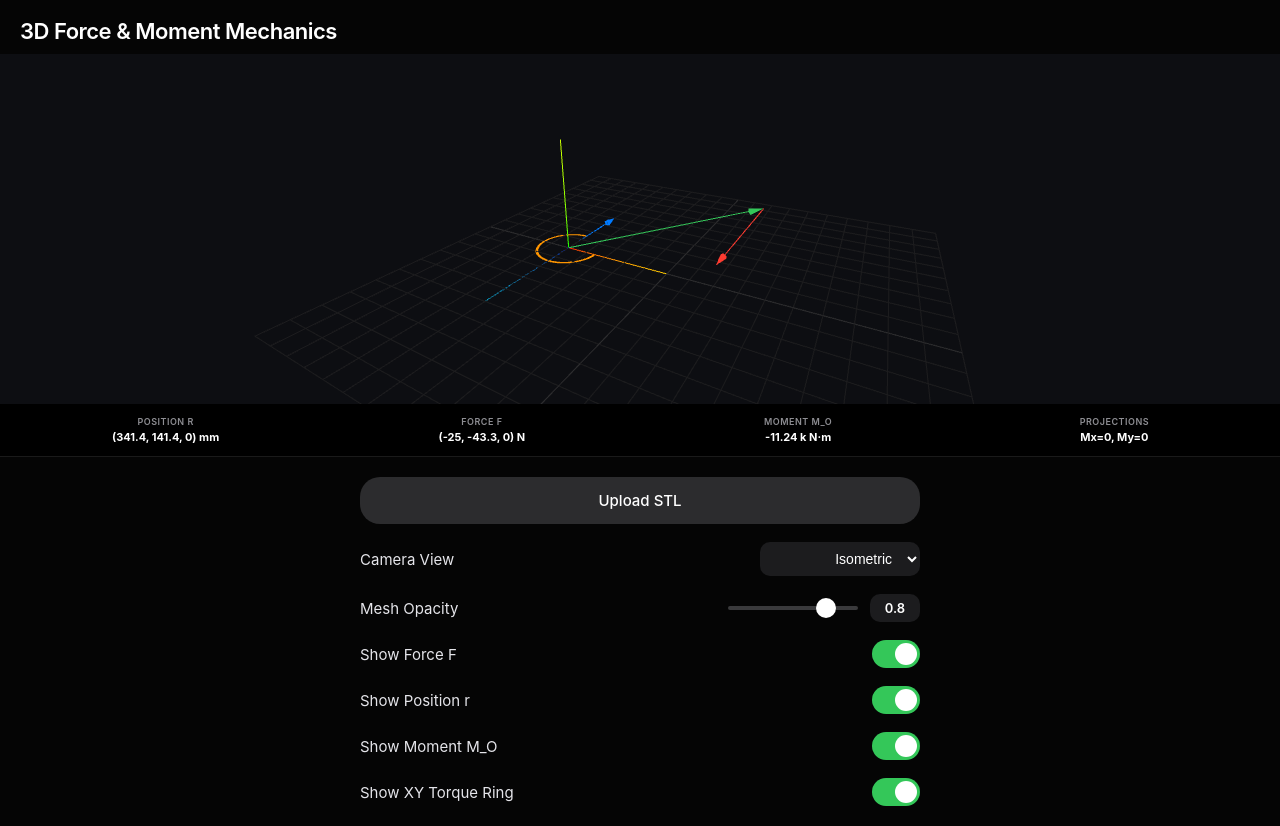
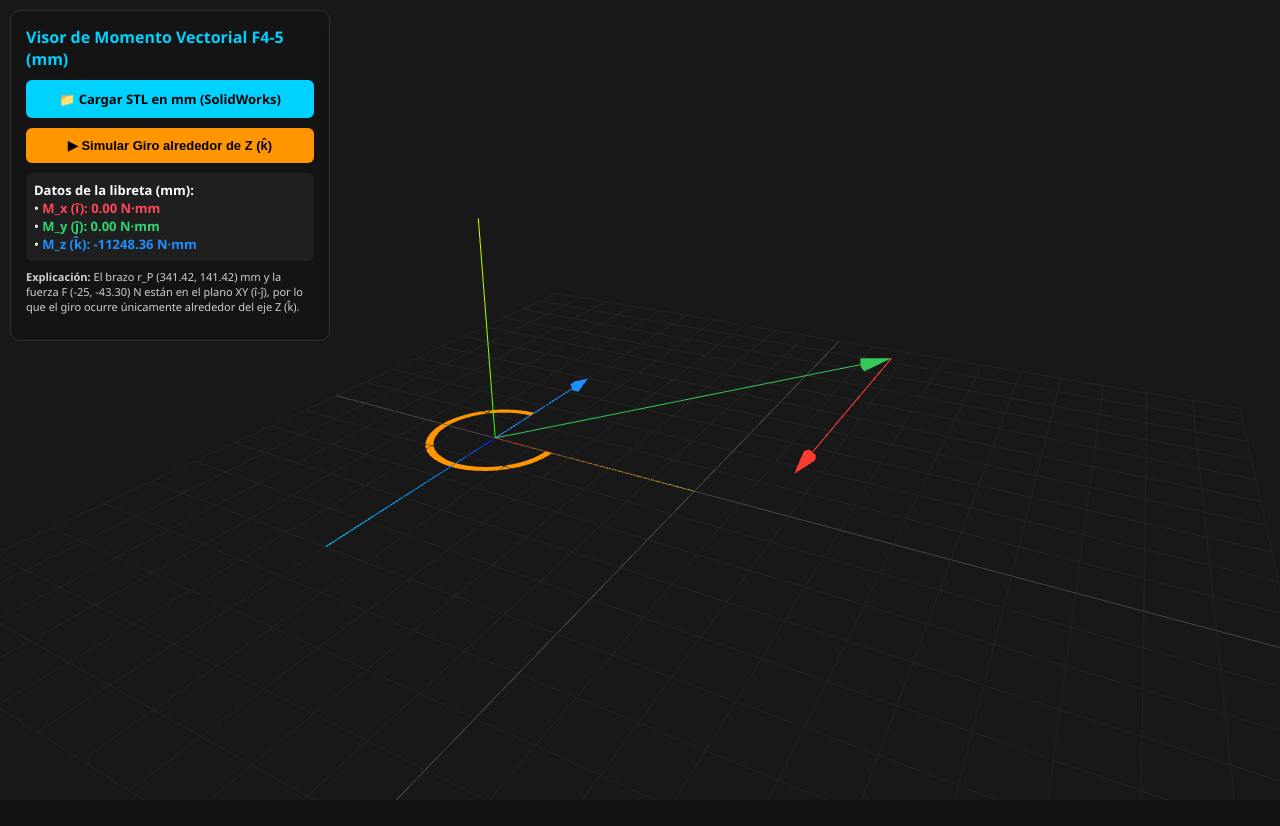
Before and after one commit to ChokoPowo/Momento-Estatica, a plain HTML site: page index.html in a window 1280 px wide. After the commit the page ends 800 px from the top, so only its background shows below. Drawn offline with nearby package versions, Linux system fonts and the light colour scheme.

Commit message:
Refactor index.html for improved UI and functionality
Updated title and modified styles for UI panel and controls. Enhanced lighting and camera settings for better visualization.

```diff
--- a/index.html
+++ b/index.html
@@ -3,43 +3,19 @@
 <head>
   <meta charset="UTF-8">
   <meta name="viewport" content="width=device-width, initial-scale=1.0">
-  <title>3D Force & Moment Mechanics</title>
+  <title>Visor WebGL F4-5: Giro en Z y STL en mm</title>
   <style>
-    * { box-sizing: border-box; margin: 0; padding: 0; }
-    body { font-family: -apple-system, BlinkMacSystemFont, 'Segoe UI', Roboto, Helvetica, Arial, sans-serif; background-color: #050505; color: #ffffff; min-height: 100vh; display: flex; flex-direction: column; }
-
-    header { padding: 18px 20px 10px 20px; font-size: 22px; font-weight: 600; letter-spacing: -0.5px; }
-
-    #viewport-container { width: 100%; height: 350px; background-color: #0d0e12; position: relative; }
-    #canvas3d { width: 100%; height: 100%; display: block; }
-
-    .metrics-bar { display: grid; grid-template-columns: repeat(4, 1fr); gap: 5px; background: #000000; padding: 12px 10px; border-bottom: 1px solid #1a1a1a; text-align: center; }
-    .metric-item { display: flex; flex-direction: column; align-items: center; justify-content: center; }
-    .metric-label { font-size: 9px; text-transform: uppercase; color: #8e8e93; font-weight: 600; margin-bottom: 3px; letter-spacing: 0.5px; }
-    .metric-value { font-size: 11px; font-weight: 700; color: #ffffff; white-space: nowrap; }
-
-    .controls-container { padding: 20px; display: flex; flex-direction: column; gap: 18px; max-width: 600px; margin: 0 auto; width: 100%; }
-
-    .upload-btn { background-color: #2c2c2e; color: #ffffff; border: none; padding: 14px; border-radius: 20px; font-size: 15px; font-weight: 500; text-align: center; cursor: pointer; display: block; width: 100%; transition: background 0.2s; }
-    .upload-btn:active { background-color: #3a3a3c; }
+    * { box-sizing: border-box; }
+    body { margin: 0; padding: 0; overflow: hidden; font-family: 'Segoe UI', Tahoma, Geneva, Verdana, sans-serif; background: #121212; color: #ffffff; }
+    #ui-panel { position: absolute; top: 10px; left: 10px; z-index: 10; background: rgba(20, 20, 20, 0.88); backdrop-filter: blur(8px); padding: 15px; border-radius: 10px; max-width: 320px; border: 1px solid #333; font-size: 13px; }
+    h2 { font-size: 16px; margin: 0 0 10px 0; color: #00d2ff; }
+    .btn-file { display: block; width: 100%; text-align: center; background: #00d2ff; color: #000; font-weight: bold; padding: 10px; border-radius: 6px; cursor: pointer; margin-bottom: 10px; }
+    .btn-anim { display: block; width: 100%; text-align: center; background: #ff9500; color: #000; font-weight: bold; padding: 10px; border-radius: 6px; cursor: pointer; border: none; margin-bottom: 10px; font-size: 13px; }
     input[type="file"] { display: none; }
-
-    .control-row { display: flex; justify-content: space-between; align-items: center; }
-    .control-label { font-size: 15px; font-weight: 400; color: #e5e5ea; }
-
-    select.dark-select { background-color: #1c1c1e; color: #ffffff; border: none; padding: 8px 12px; border-radius: 10px; font-size: 14px; outline: none; width: 160px; text-align: right; }
-
-    .slider-group { display: flex; align-items: center; gap: 12px; }
-    .slider-value { background-color: #1c1c1e; padding: 6px 14px; border-radius: 10px; font-size: 13px; font-weight: 600; min-width: 50px; text-align: center; }
-    input[type="range"] { -webkit-appearance: none; width: 130px; height: 4px; background: #3a3a3c; border-radius: 2px; outline: none; }
-    input[type="range"]::-webkit-slider-thumb { -webkit-appearance: none; width: 20px; height: 20px; border-radius: 50%; background: #ffffff; cursor: pointer; }
-
-    .switch { position: relative; display: inline-block; width: 48px; height: 28px; }
-    .switch input { opacity: 0; width: 0; height: 0; }
-    .slider-toggle { position: absolute; cursor: pointer; top: 0; left: 0; right: 0; bottom: 0; background-color: #3a3a3c; transition: .3s; border-radius: 28px; }
-    .slider-toggle:before { position: absolute; content: ""; height: 22px; width: 22px; left: 3px; bottom: 3px; background-color: white; transition: .3s; border-radius: 50%; }
-    input:checked + .slider-toggle { background-color: #34c759; }
-    input:checked + .slider-toggle:before { transform: translateX(20px); }
+    .data-card { background: rgba(255,255,255,0.05); padding: 8px; border-radius: 6px; margin-top: 8px; }
+    .comp-i { color: #ff4757; font-weight: bold; }
+    .comp-j { color: #2ed573; font-weight: bold; }
+    .comp-k { color: #1e90ff; font-weight: bold; }
   </style>
   <script type="importmap">
     {
@@ -51,84 +27,22 @@
   </script>
 </head>
 <body>
+  <div id="ui-panel">
+    <h2>Visor de Momento Vectorial F4-5 (mm)</h2>
+    <label class="btn-file" for="stlFile">📁 Cargar STL en mm (SolidWorks)</label>
+    <input type="file" id="stlFile" accept="*/*">
 
-  <header>3D Force & Moment Mechanics</header>
+    <button id="animBtn" class="btn-anim">▶ Simular Giro alrededor de Z (k̂)</button>
 
-  <div id="viewport-container">
-    <canvas id="canvas3d"></canvas>
-  </div>
-
-  <div class="metrics-bar">
-    <div class="metric-item">
-      <span class="metric-label">POSITION R</span>
-      <span class="metric-value">(341.4, 141.4, 0) mm</span>
+    <div class="data-card">
+      <b>Datos de la libreta (mm):</b><br>
+      • <span class="comp-i">M_x (î): 0.00 N·mm</span><br>
+      • <span class="comp-j">M_y (ĵ): 0.00 N·mm</span><br>
+      • <span class="comp-k">M_z (k̂): -11248.36 N·mm</span><br>
     </div>
-    <div class="metric-item">
-      <span class="metric-label">FORCE F</span>
-      <span class="metric-value">(-25, -43.3, 0) N</span>
-    </div>
-    <div class="metric-item">
-      <span class="metric-label">MOMENT M_O</span>
-      <span class="metric-value">-11.24 k N·m</span>
-    </div>
-    <div class="metric-item">
-      <span class="metric-label">PROJECTIONS</span>
-      <span class="metric-value">Mx=0, My=0</span>
-    </div>
-  </div>
-
-  <div class="controls-container">
-    <label class="upload-btn" for="stlFileInput">Upload STL</label>
-    <input type="file" id="stlFileInput" accept="*/*">
-
-    <div class="control-row">
-      <span class="control-label">Camera View</span>
-      <select id="cameraSelect" class="dark-select">
-        <option value="isometric">Isometric</option>
-        <option value="top">Top (XY Plane)</option>
-        <option value="side">Side (XZ Plane)</option>
-      </select>
-    </div>
-
-    <div class="control-row">
-      <span class="control-label">Mesh Opacity</span>
-      <div class="slider-group">
-        <input type="range" id="opacitySlider" min="0" max="1" step="0.1" value="0.8">
-        <span id="opacityVal" class="slider-value">0.8</span>
-      </div>
-    </div>
-
-    <div class="control-row">
-      <span class="control-label">Show Force F</span>
-      <label class="switch">
-        <input type="checkbox" id="toggleForce" checked>
-        <span class="slider-toggle"></span>
-      </label>
-    </div>
-
-    <div class="control-row">
-      <span class="control-label">Show Position r</span>
-      <label class="switch">
-        <input type="checkbox" id="togglePos" checked>
-        <span class="slider-toggle"></span>
-      </label>
-    </div>
-
-    <div class="control-row">
-      <span class="control-label">Show Moment M_O</span>
-      <label class="switch">
-        <input type="checkbox" id="toggleMoment" checked>
-        <span class="slider-toggle"></span>
-      </label>
-    </div>
-
-    <div class="control-row">
-      <span class="control-label">Show XY Torque Ring</span>
-      <label class="switch">
-        <input type="checkbox" id="toggleRing" checked>
-        <span class="slider-toggle"></span>
-      </label>
-    </div>
+    <p style="font-size: 11px; opacity: 0.8; margin-top: 8px;">
+      <b>Explicación:</b> El brazo r_P (341.42, 141.42) mm y la fuerza F (-25, -43.30) N están en el plano XY (î-ĵ), por lo que el giro ocurre únicamente alrededor del eje Z (k̂).
+    </p>
   </div>
 
   <script type="module">
@@ -136,18 +50,18 @@
     import { OrbitControls } from 'three/addons/controls/OrbitControls.js';
     import { STLLoader } from 'three/addons/loaders/STLLoader.js';
 
-    const container = document.getElementById('viewport-container');
-    const canvas = document.getElementById('canvas3d');
+    // Configuración de la escena WebGL (Escala en milímetros)
+    const scene = new THREE.Scene();
+    scene.background = new THREE.Color(0x181818);
 
-    const scene = new THREE.Scene();
-    scene.background = new THREE.Color(0x0d0e12);
-
-    const camera = new THREE.PerspectiveCamera(45, container.clientWidth / container.clientHeight, 1, 5000);
+    // Ajuste de rango de cámara para espacio en milímetros (1 mm a 5000 mm)
+    const camera = new THREE.PerspectiveCamera(50, window.innerWidth / window.innerHeight, 1, 5000);
     camera.position.set(450, 350, 550);
 
-    const renderer = new THREE.WebGLRenderer({ canvas, antialias: true });
-    renderer.setSize(container.clientWidth, container.clientHeight);
-    renderer.setPixelRatio(Math.min(window.devicePixelRatio, 2));
+    const renderer = new THREE.WebGLRenderer({ antialias: true });
+    renderer.setSize(window.innerWidth, window.innerHeight);
+    renderer.setPixelRatio(window.devicePixelRatio);
+    document.body.appendChild(renderer.domElement);
 
     const controls = new OrbitControls(camera, renderer.domElement);
     controls.target.set(150, 70, 0);
@@ -155,113 +69,102 @@
 
     // Luces
     scene.add(new THREE.AmbientLight(0xffffff, 0.8));
-    const dirLight = new THREE.DirectionalLight(0xffffff, 1.0);
-    dirLight.position.set(200, 500, 300);
+    const dirLight = new THREE.DirectionalLight(0xffffff, 0.9);
+    dirLight.position.set(300, 600, 500);
     scene.add(dirLight);
 
-    // Rejilla en mm
-    const grid = new THREE.GridHelper(800, 20, 0x2c2c2e, 0x1c1c1e);
+    // Rejilla calibrada en mm (800 mm)
+    const grid = new THREE.GridHelper(800, 20, 0x444444, 0x222222);
     grid.position.set(200, 0, 0);
     scene.add(grid);
 
-    // Ejes
-    const axes = new THREE.AxesHelper(200);
-    scene.add(axes);
+    // Ejes de Coordenadas (X: Rojo, Y: Verde, Z: Azul)
+    const axesHelper = new THREE.AxesHelper(200);
+    scene.add(axesHelper);
 
-    let stlMesh = null;
-    const stlMat = new THREE.MeshStandardMaterial({
-      color: 0x8e8e93,
-      metalness: 0.3,
-      roughness: 0.4,
-      transparent: true,
-      opacity: 0.8
+    // Cargar modelo STL
+    let customMesh = null;
+    const loader = new STLLoader();
+    document.getElementById('stlFile').addEventListener('change', (e) => {
+      const file = e.target.files[0];
+      if (!file) return;
+
+      const reader = new FileReader();
+      reader.onload = (event) => {
+        const geometry = loader.parse(event.target.result);
+        geometry.computeBoundingBox();
+
+        const material = new THREE.MeshStandardMaterial({
+          color: 0x00d2ff,
+          metalness: 0.3,
+          roughness: 0.4,
+          transparent: true,
+          opacity: 0.85
+        });
+
+        if (customMesh) scene.remove(customMesh);
+        customMesh = new THREE.Mesh(geometry, material);
+
+        // Detección y ajuste de escala nativo para mm
+        const size = new THREE.Vector3();
+        geometry.boundingBox.getSize(size);
+        if (size.x < 5) {
+          customMesh.scale.set(1000, 1000, 1000); // Si viene en metros, lo escala a mm
+        } else {
+          customMesh.scale.set(1, 1, 1); // Escala 1:1 nativa en mm
+        }
+
+        scene.add(customMesh);
+      };
+      reader.readAsArrayBuffer(file);
     });
 
-    // Vectores
-    const rPos = new THREE.Vector3(341.42, 141.42, 0);
-    const posArrow = new THREE.ArrowHelper(rPos.clone().normalize(), new THREE.Vector3(0,0,0), rPos.length(), 0x34c759, 20, 10);
+    // Vector Posición r_P (341.42 mm, 141.42 mm, 0 mm)
+    const rPos = new THREE.Vector3(341.42, 141.4213, 0);
+    const posArrow = new THREE.ArrowHelper(rPos.clone().normalize(), new THREE.Vector3(0, 0, 0), rPos.length(), 0x34c759, 20, 10);
     scene.add(posArrow);
 
-    const fDir = new THREE.Vector3(-0.5, -0.866, 0).normalize();
+    // Vector Fuerza F (-25 N, -43.30 N, 0 N)
+    const fDir = new THREE.Vector3(-0.5, -0.866025, 0).normalize();
     const forceArrow = new THREE.ArrowHelper(fDir, rPos, 120, 0xff3b30, 22, 11);
     scene.add(forceArrow);
 
-    const momentArrow = new THREE.ArrowHelper(new THREE.Vector3(0, 0, -1), new THREE.Vector3(0,0,0), 160, 0x007aff, 28, 14);
+    // Flecha del Momento en Z (k-hat) = -11248.36 N·mm
+    const momentDir = new THREE.Vector3(0, 0, -1);
+    const momentOrigin = new THREE.Vector3(0, 0, 0);
+    const momentArrow = new THREE.ArrowHelper(momentDir, momentOrigin, 160, 0x1e90ff, 25, 12);
     scene.add(momentArrow);
 
-    // Torque Ring
-    const ringGeo = new THREE.RingGeometry(55, 60, 32, 1, 0, Math.PI * 1.5);
+    // Anillo de rotación alrededor del eje Z
+    const ringGeo = new THREE.RingGeometry(55, 62, 32, 1, 0, Math.PI * 1.5);
     const ringMat = new THREE.MeshBasicMaterial({ color: 0xff9500, side: THREE.DoubleSide });
     const torqueRing = new THREE.Mesh(ringGeo, ringMat);
     torqueRing.rotation.x = Math.PI / 2;
     scene.add(torqueRing);
 
-    // Carga de STL con escalado automático nativo
-    const stlLoader = new STLLoader();
-    document.getElementById('stlFileInput').addEventListener('change', (e) => {
-      const file = e.target.files[0];
-      if (!file) return;
-
-      const reader = new FileReader();
-      reader.onload = (event) => {
-        const geometry = stlLoader.parse(event.target.result);
-        geometry.computeBoundingBox();
-
-        if (stlMesh) scene.remove(stlMesh);
-        stlMesh = new THREE.Mesh(geometry, stlMat);
-
-        // Auto escalado nativo (Soporta mm y metros)
-        const size = new THREE.Vector3();
-        geometry.boundingBox.getSize(size);
-        if (size.x < 5) {
-          stlMesh.scale.set(1000, 1000, 1000);
-        } else {
-          stlMesh.scale.set(1, 1, 1);
-        }
-
-        scene.add(stlMesh);
-      };
-      reader.readAsArrayBuffer(file);
+    // Lógica de simulación del giro en Z
+    let isRotating = false;
+    const animBtn = document.getElementById('animBtn');
+    animBtn.addEventListener('click', () => {
+      isRotating = !isRotating;
+      animBtn.textContent = isRotating ? "⏸ Pausar Giro" : "▶ Simular Giro alrededor de Z (k̂)";
     });
 
-    // Control de cámaras
-    document.getElementById('cameraSelect').addEventListener('change', (e) => {
-      const val = e.target.value;
-      if (val === 'isometric') {
-        camera.position.set(450, 350, 550);
-        controls.target.set(150, 70, 0);
-      } else if (val === 'top') {
-        camera.position.set(170, 700, 0);
-        controls.target.set(170, 0, 0);
-      } else if (val === 'side') {
-        camera.position.set(170, 70, 700);
-        controls.target.set(170, 70, 0);
-      }
-    });
-
-    // Deslizador de opacidad
-    const opSlider = document.getElementById('opacitySlider');
-    const opVal = document.getElementById('opacityVal');
-    opSlider.addEventListener('input', (e) => {
-      const v = parseFloat(e.target.value);
-      opVal.textContent = v.toFixed(1);
-      stlMat.opacity = v;
-    });
-
-    // Interruptores
-    document.getElementById('toggleForce').addEventListener('change', (e) => forceArrow.visible = e.target.checked);
-    document.getElementById('togglePos').addEventListener('change', (e) => posArrow.visible = e.target.checked);
-    document.getElementById('toggleMoment').addEventListener('change', (e) => momentArrow.visible = e.target.checked);
-    document.getElementById('toggleRing').addEventListener('change', (e) => torqueRing.visible = e.target.checked);
-
     window.addEventListener('resize', () => {
-      camera.aspect = container.clientWidth / container.clientHeight;
+      camera.aspect = window.innerWidth / window.innerHeight;
       camera.updateProjectionMatrix();
-      renderer.setSize(container.clientWidth, container.clientHeight);
+      renderer.setSize(window.innerWidth, window.innerHeight);
     });
 
     function animate() {
       requestAnimationFrame(animate);
+
+      if (isRotating) {
+        // Giro en sentido horario generado por M_z = -11248.36 N·mm
+        torqueRing.rotation.z -= 0.02;
+        if (customMesh) customMesh.rotation.z -= 0.01;
+      }
+
       controls.update();
       renderer.render(scene, camera);
     }
```
